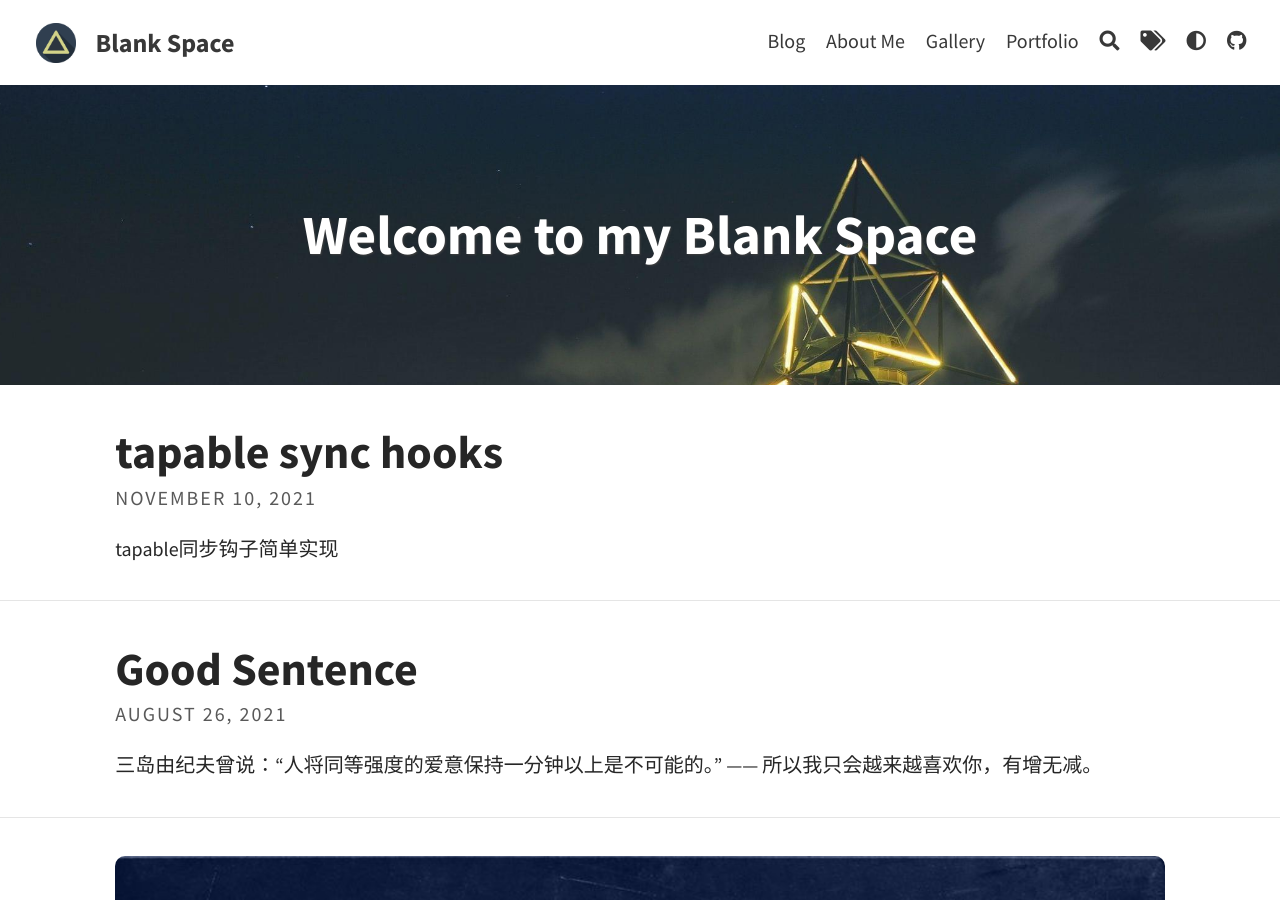
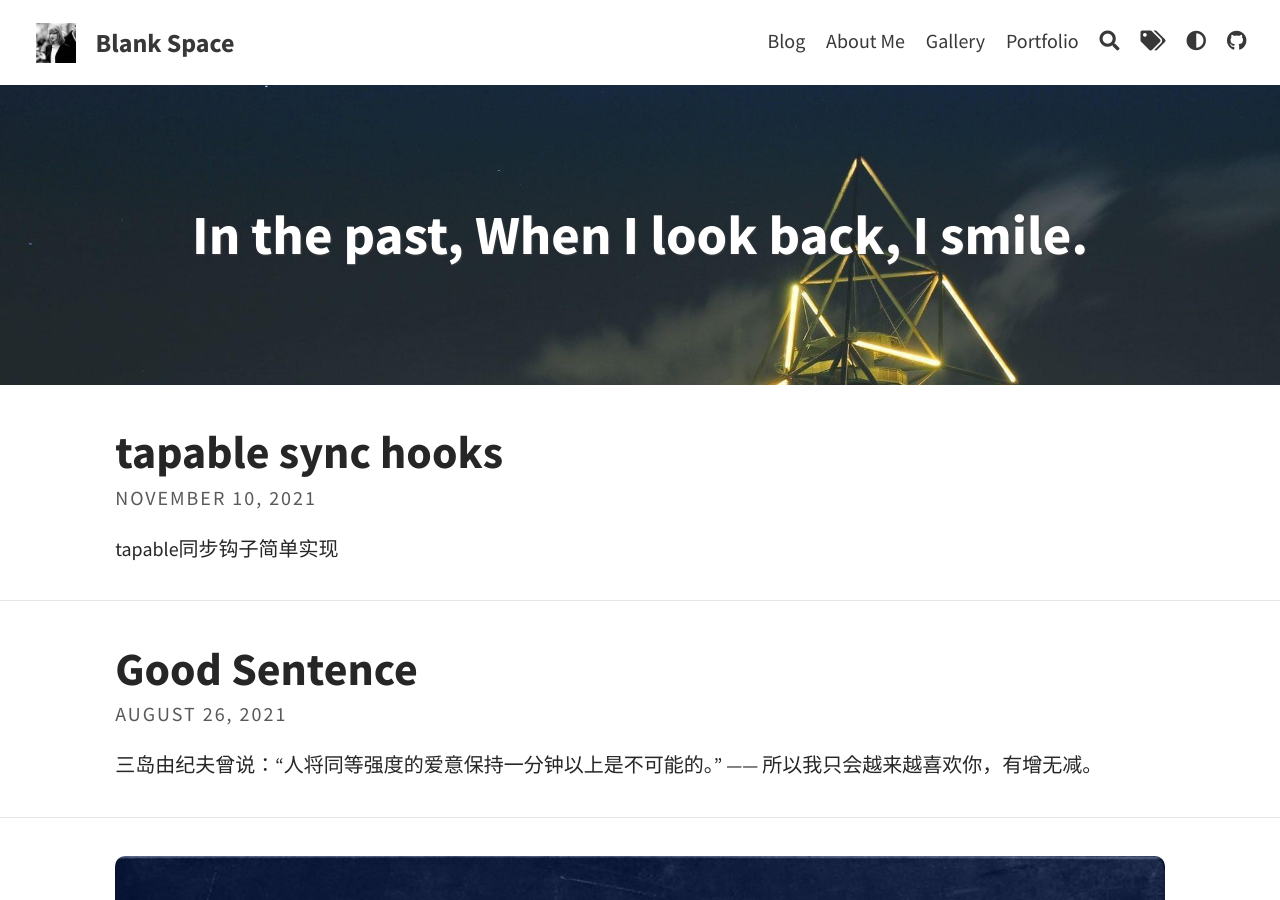
Before and after one commit to OnlyProbie/sketches, a Jekyll site: the page built from docs/index.html, in a window 1280 px wide and 900 px high. Built offline with Jekyll 4.4.1, drawn with Linux system fonts in a browser that asks for light colours; the list of posts is cut into pages by our own code.

Commit message:
improvement: description & avator

```diff
--- a/docs/_config.yml
+++ b/docs/_config.yml
@@ -5,11 +5,11 @@ url: "https://sylhare.github.io"
 # THEME-SPECIFIC CONFIGURATION
 title: Blank Space                                    # site's title
 description: "A website with Blog Posts and Gallery"      # used by search engines
-avatar: assets/img/triangle.png                         # Empty for no avatar in navbar
+avatar: assets/img/avator.jpeg                        # Empty for no avatar in navbar
 favicon: assets/favicon.ico                             # Icon displayed in the tab
 
 # Header and footer text
-header_text: Welcome to my Blank Space  # Change Blog header text
+header_text: In the past, When I look back, I smile.  # Change Blog header text
 header_feature_image: assets/img/pexels/triangular.jpeg
 footer_text: >
   Powered by <a href="https://jekyllrb.com/">Jekyll</a> with <a href="https://github.com/sylhare/Type-on-Strap">Type on Strap</a>
```
Also changed, not shown: docs/assets/img/avator.jpeg (added).
